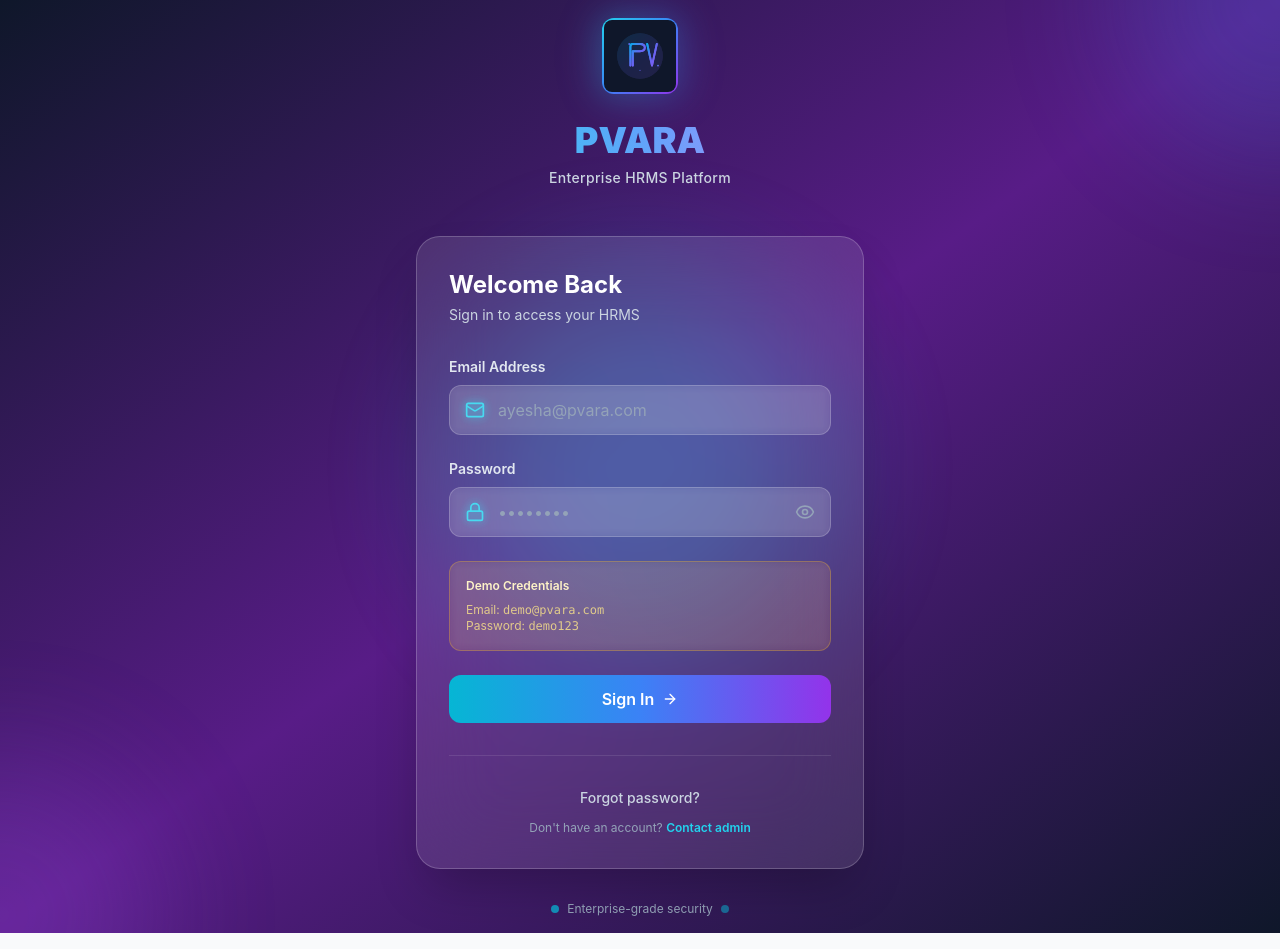
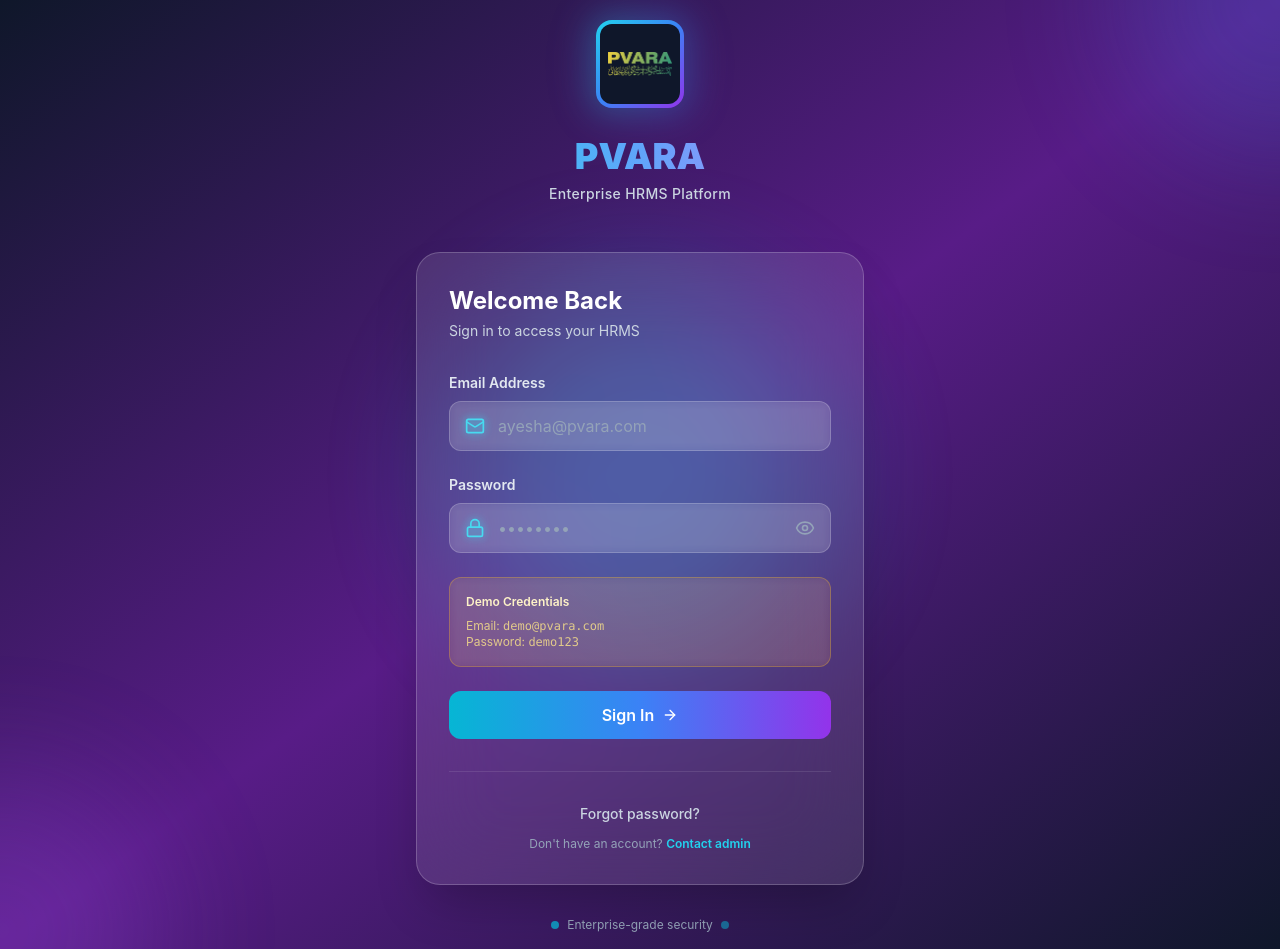
Before and after one commit to makenubl/pvara-hrms, a React (Vite) app: page / in a window 1280 px wide. Built offline with nearby package versions, Linux system fonts and the light colour scheme.

Commit message:
feat: integrate professional PVARA logo PNG from desktop

```diff
--- a/src/layouts/Sidebar.jsx
+++ b/src/layouts/Sidebar.jsx
@@ -18,7 +18,7 @@ import {
 import { useAppStore } from '../store/appStore';
 import { useAuthStore } from '../store/authStore';
 import { useNavigate } from 'react-router-dom';
-import pvaraLogo from '../pvara-logo.svg';
+import pvaraLogo from '../pvara-logo.png';
 
 const Sidebar = () => {
   const { sidebarOpen, toggleSidebar } = useAppStore();
@@ -68,10 +68,10 @@ const Sidebar = () => {
         {/* Logo Header */}
         <div className="p-6 border-b border-white/10 bg-gradient-to-b from-white/5 to-transparent">
           <Link to="/dashboard" className="flex items-center gap-3 group">
-            <div className="relative w-10 h-10">
+            <div className="relative w-12 h-12">
               <div className="absolute inset-0 bg-gradient-to-r from-cyan-400 to-blue-500 rounded-lg opacity-30 group-hover:opacity-50 blur-lg transition-opacity"></div>
               <div className="relative bg-gradient-to-br from-cyan-400 via-blue-500 to-purple-600 rounded-lg p-1 flex items-center justify-center">
-                <img src={pvaraLogo} alt="PVARA" className="w-6 h-6" />
+                <img src={pvaraLogo} alt="PVARA" className="w-9 h-9 object-contain" />
               </div>
             </div>
             <div>
--- a/src/pages/Login.jsx
+++ b/src/pages/Login.jsx
@@ -4,7 +4,7 @@ import { Mail, Lock, Eye, EyeOff, ArrowRight } from 'lucide-react';
 import { useAuthStore } from '../store/authStore';
 import { Button, Input } from '../components/UI';
 import { validateEmail } from '../utils/validation';
-import pvaraLogo from '../pvara-logo.svg';
+import pvaraLogo from '../pvara-logo.png';
 
 const Login = () => {
   const [formData, setFormData] = useState({ email: '', password: '' });
@@ -63,11 +63,11 @@ const Login = () => {
       <div className="w-full max-w-md relative z-10">
         {/* Logo Section */}
         <div className="text-center mb-12 animate-fade-in">
-          <div className="inline-flex items-center justify-center w-20 h-20 mb-6 relative">
-            <div className="absolute inset-0 bg-gradient-to-r from-cyan-400 to-blue-500 rounded-xl opacity-30 blur-lg animate-glow"></div>
-            <div className="relative bg-gradient-to-br from-cyan-400 via-blue-500 to-purple-600 rounded-xl p-0.5">
-              <div className="bg-slate-900 rounded-lg p-3">
-                <img src={pvaraLogo} alt="PVARA" className="w-12 h-12" />
+          <div className="inline-flex items-center justify-center w-24 h-24 mb-6 relative">
+            <div className="absolute inset-0 bg-gradient-to-r from-cyan-400 to-blue-500 rounded-2xl opacity-30 blur-lg animate-glow"></div>
+            <div className="relative bg-gradient-to-br from-cyan-400 via-blue-500 to-purple-600 rounded-2xl p-1 flex items-center justify-center">
+              <div className="bg-slate-900 rounded-xl p-2">
+                <img src={pvaraLogo} alt="PVARA" className="w-16 h-16 object-contain" />
               </div>
             </div>
           </div>
```
Also changed, not shown: src/pvara-logo.png (added).
